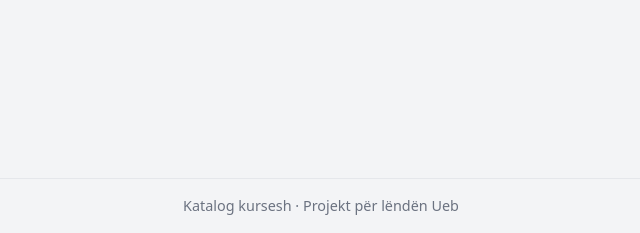
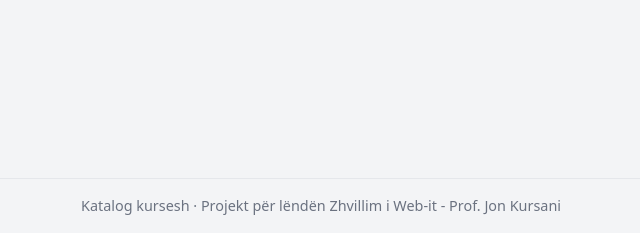
Before and after one commit to ErlentMazreku/ueb-course-catalog, a Spring Boot app: page /courses in a window 1280 px wide. Shown: the part 567-800 px from the top of the page, without its empty margins (319-959 px from the left). Run offline with Spring Boot 4, Linux system fonts and the light colour scheme; the visitor is signed in with stand-in values (Sample User, id 1); data comes from the database, SQL or seed files in the repository; some of the project's set-up classes (security, data sources, template engines, error pages and the like) are left out, and stand-ins take their place; some libraries are stand-ins or nearby versions.

Commit message:
Permiresimi i emrit te lendes dhe shtimi i profesorit ne footer dhe README

```diff
--- a/src/main/resources/templates/fragments.html
+++ b/src/main/resources/templates/fragments.html
@@ -25,7 +25,7 @@
 
 <!-- Pjesa e poshtme e faqes -->
 <footer class="footer" th:fragment="footer">
-    <p>Katalog kursesh · Projekt për lëndën Ueb</p>
+    <p>Katalog kursesh · Projekt për lëndën Zhvillim i Web-it - Prof. Jon Kursani</p>
 </footer>
 
 </body>
```
Also changed, not shown: README.md.
